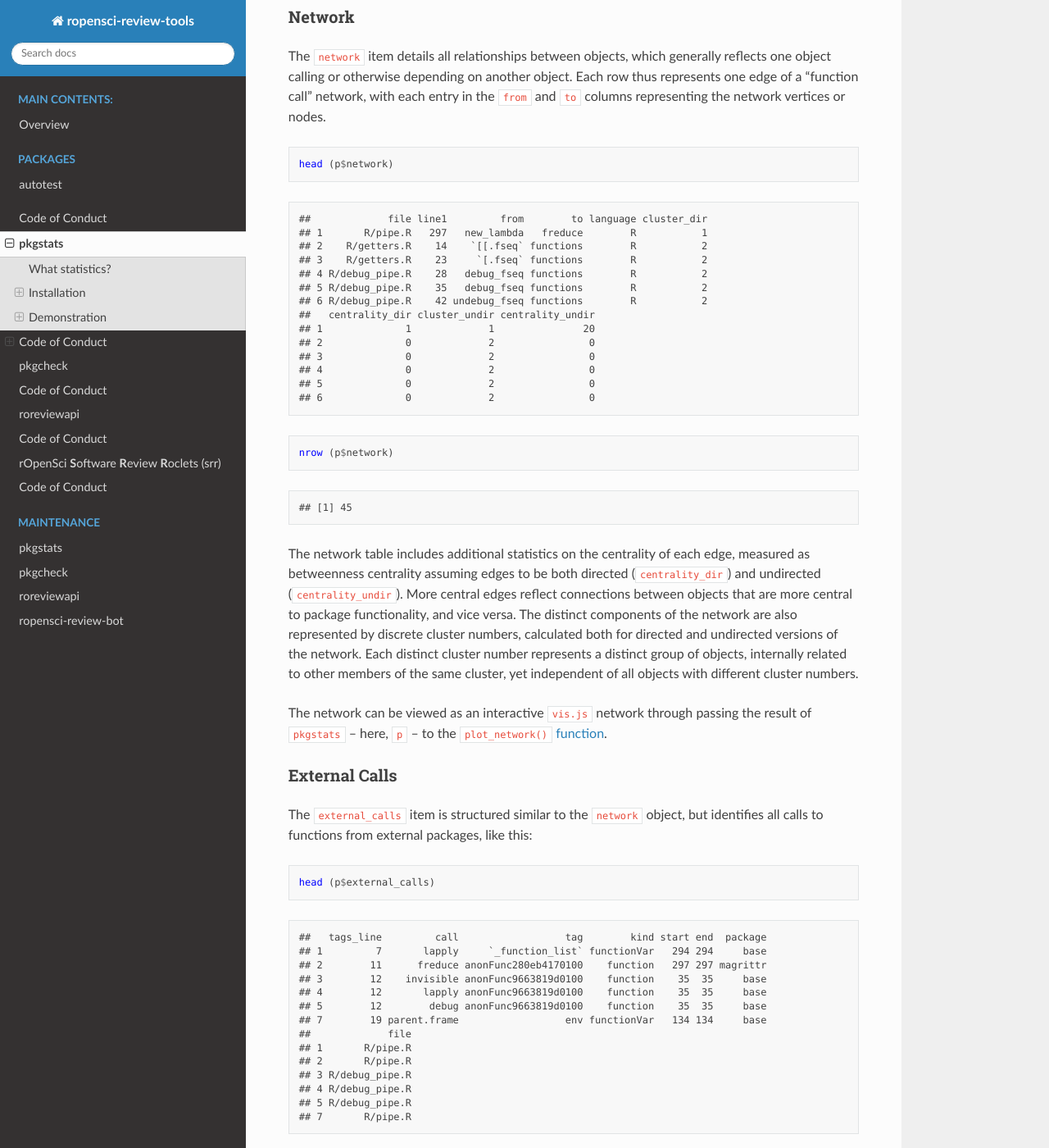
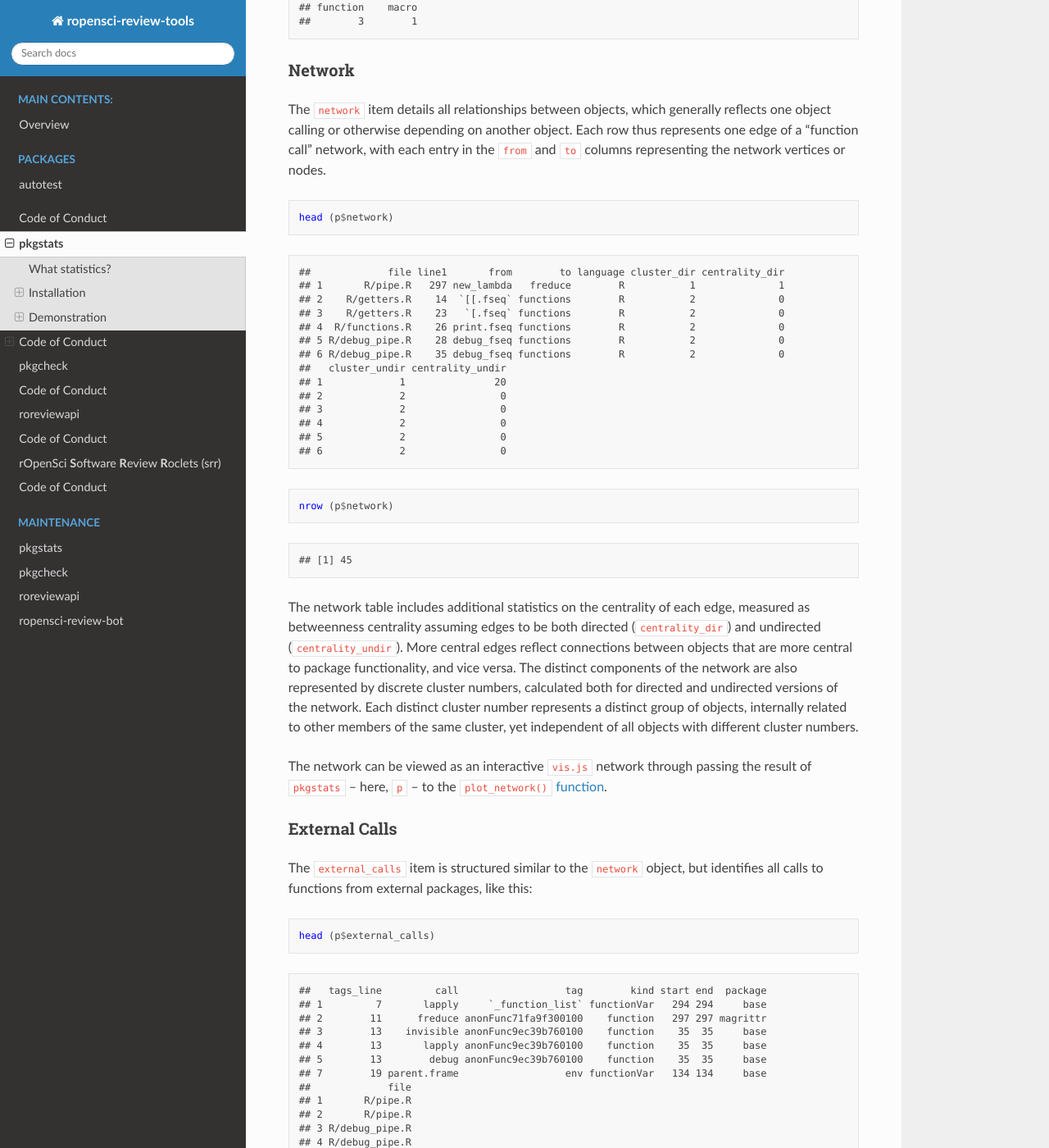
Before and after one commit to ropensci-review-tools/ropensci-review-tools, a Sphinx documentation site: the page built from docs/pkgstats/pkgstats.md, in a window 1280 px wide and 1400 px high, scrolled down 9272 px. Shown: the whole window at 82% size. Built offline with Sphinx 7.4.7 and the Read the Docs theme 2.0.0, drawn with Linux system fonts in a browser that asks for light colours; some of the changed text lies outside the part shown.

Commit message:
update pkgstats docs

````diff
--- a/docs/pkgstats/pkgstats.md
+++ b/docs/pkgstats/pkgstats.md
@@ -391,18 +391,21 @@
 calls <- do.call (rbind,
                   strsplit (strsplit (s$external_call, ",") [[1]], ":"))
 calls <- data.frame (package = calls [, 1],
-                     n = as.integer (calls [, 2]))
+                     n_total = as.integer (calls [, 2]),
+                     n_unique = as.integer (calls [, 3]))
 print (calls)
 ```
 
-    ##    package  n
-    ## 1     base 20
-    ## 2 magrittr  1
+    ##    package n_total n_unique
+    ## 1     base      20        9
+    ## 2 magrittr       1        1
 
-While this result is relatively uninformative for the `magrittr`
-package, which imports no other packages and relies only on base R
-functions, these results will generally provide detailed information on
-numbers of calls made.
+The two numeric columns respectively show the total number of calls made
+to each package, and the total number of unique functions used within
+those packages. While this result is relatively uninformative for the
+`magrittr` package, which imports no other packages and relies only on
+base R functions, these results will generally provide detailed
+information on numbers of calls made and functions used.
 
 The following sub-sections provide further detail on the `objects`,
 `network`, and `external_call` items, which could be used to extract
@@ -492,20 +495,20 @@
 head (p$network)
 ```
 
-    ##             file line1         from        to language cluster_dir
-    ## 1       R/pipe.R   297   new_lambda   freduce        R           1
-    ## 2    R/getters.R    14    `[[.fseq` functions        R           2
-    ## 3    R/getters.R    23     `[.fseq` functions        R           2
-    ## 4 R/debug_pipe.R    28   debug_fseq functions        R           2
-    ## 5 R/debug_pipe.R    35   debug_fseq functions        R           2
-    ## 6 R/debug_pipe.R    42 undebug_fseq functions        R           2
-    ##   centrality_dir cluster_undir centrality_undir
-    ## 1              1             1               20
-    ## 2              0             2                0
-    ## 3              0             2                0
-    ## 4              0             2                0
-    ## 5              0             2                0
-    ## 6              0             2                0
+    ##             file line1       from        to language cluster_dir centrality_dir
+    ## 1       R/pipe.R   297 new_lambda   freduce        R           1              1
+    ## 2    R/getters.R    14  `[[.fseq` functions        R           2              0
+    ## 3    R/getters.R    23   `[.fseq` functions        R           2              0
+    ## 4  R/functions.R    26 print.fseq functions        R           2              0
+    ## 5 R/debug_pipe.R    28 debug_fseq functions        R           2              0
+    ## 6 R/debug_pipe.R    35 debug_fseq functions        R           2              0
+    ##   cluster_undir centrality_undir
+    ## 1             1               20
+    ## 2             2                0
+    ## 3             2                0
+    ## 4             2                0
+    ## 5             2                0
+    ## 6             2                0
 
 ``` r
 nrow (p$network)
@@ -540,10 +543,10 @@
 
     ##   tags_line         call                  tag        kind start end  package
     ## 1         7       lapply     `_function_list` functionVar   294 294     base
-    ## 2        11      freduce anonFunc280eb4170100    function   297 297 magrittr
-    ## 3        12    invisible anonFunc9663819d0100    function    35  35     base
-    ## 4        12       lapply anonFunc9663819d0100    function    35  35     base
-    ## 5        12        debug anonFunc9663819d0100    function    35  35     base
+    ## 2        11      freduce anonFunc71fa9f300100    function   297 297 magrittr
+    ## 3        13    invisible anonFunc9ec39b760100    function    35  35     base
+    ## 4        13       lapply anonFunc9ec39b760100    function    35  35     base
+    ## 5        13        debug anonFunc9ec39b760100    function    35  35     base
     ## 7        19 parent.frame                  env functionVar   134 134     base
     ##             file
     ## 1       R/pipe.R
````
Also changed, not shown: other parts of docs/pkgstats/pkgstats.md (+3 -3 lines), docs/pkgstats/functions/pkgstats_from_archive.md (+2 -0 lines).
